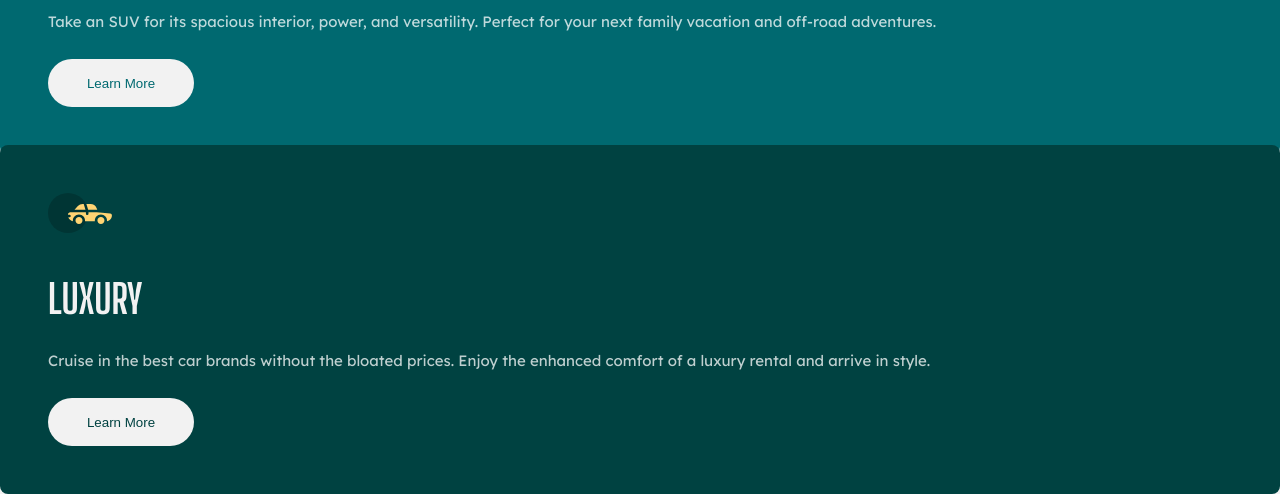
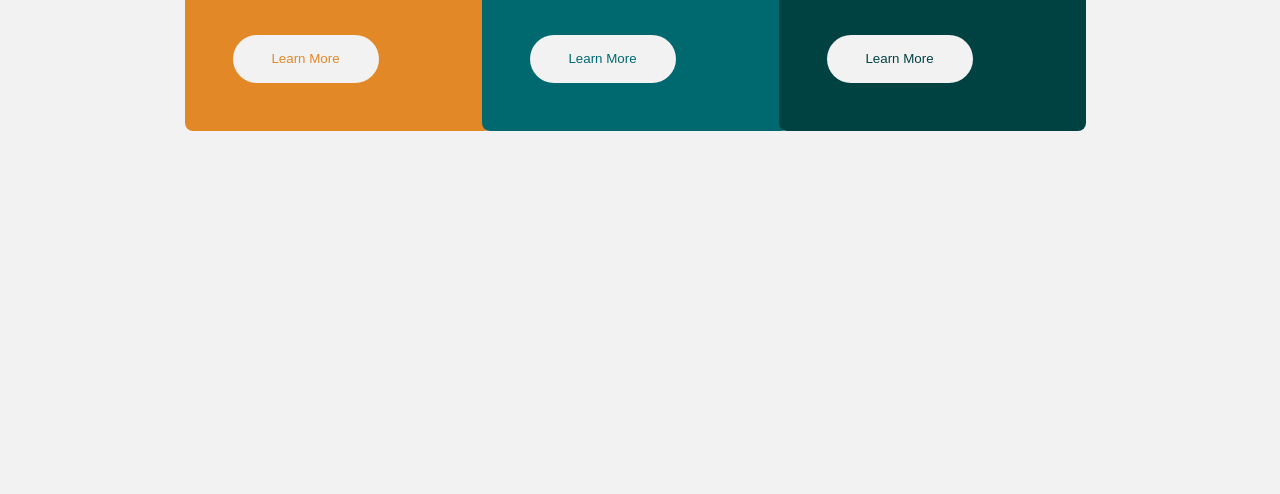
Before and after one commit to tiago-jv0/3-column-preview-card-componen, a website: page index.html in a window 1280 px wide. Shown: the part 523-1017 px from the top of the page. After the commit the page ends 800 px from the top, so only its background shows below. Drawn offline with Linux system fonts and the light colour scheme.

Commit message:
feat: improve responsiveness

```diff
--- a/scss/base/_base.scss
+++ b/scss/base/_base.scss
@@ -14,9 +14,9 @@ html {
 body {
   background-color: var(--very-light-gray);
 
-  @media screen and (min-width: 1440px) {
+  @media screen and (min-width: 768px) {
     height: 100vh;
-
+    padding: 2rem;
     display: flex;
     align-items: center;
     justify-content: center;
--- a/scss/components/_card.scss
+++ b/scss/components/_card.scss
@@ -25,7 +25,7 @@
         }
     }
 
-    @media screen and (min-width: 1440px) {
+    @media screen and (min-width: 768px) {
         max-width: 30.7rem;
     }
 
@@ -68,7 +68,7 @@
         background-color: var(--very-light-gray);
         border-radius: 25px;
 
-        @media screen and (min-width: 1440px) {
+        @media screen and (min-width: 768px) {
             margin-top: 8.3rem;
         }
 
--- a/scss/components/_cards.scss
+++ b/scss/components/_cards.scss
@@ -7,7 +7,7 @@
         margin-top: -1rem;
     }
 
-    @media screen and (min-width: 1440px) {
+    @media screen and (min-width: 768px) {
         flex-direction: row;
 
         & > *:not(first-of-type) {
```
Also changed, not shown: styles.css, 1 other file.
